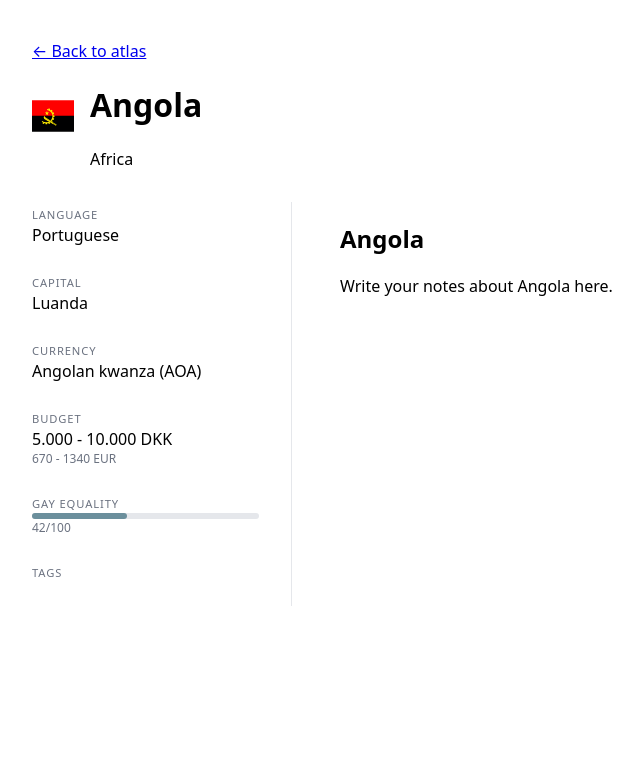
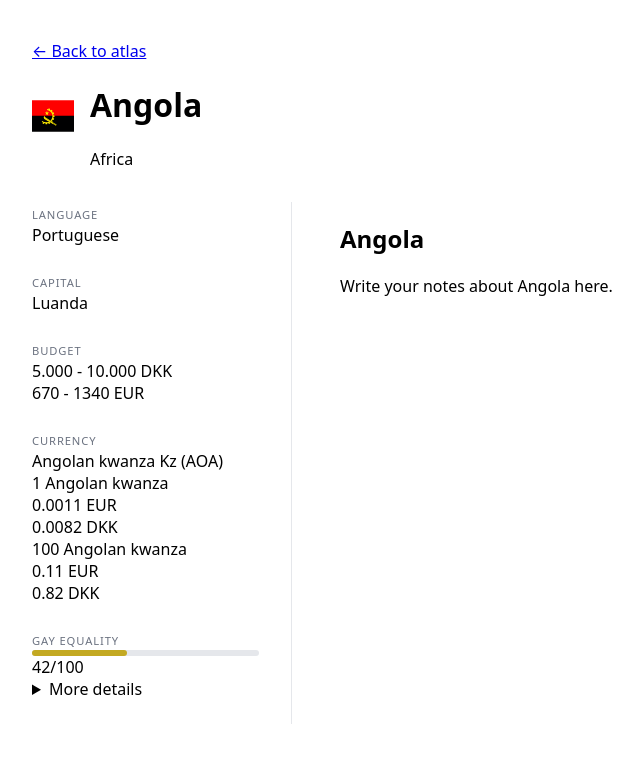
Before and after one commit to Joshua-kea/Travel, a Jekyll site: the page built from _countries/angola.md, in a window 1280 px wide. Shown: the top 763 px of the page, without its empty margins (58-701 px from the left). Built offline with Jekyll 4.4.1, drawn with Linux system fonts in a browser that asks for light colours.

Commit message:
scroll i filter

```diff
--- a/_layouts/country.html
+++ b/_layouts/country.html
@@ -6,79 +6,162 @@
     <meta charset="UTF-8">
     <title>{{ page.name }} – Atlas</title>
     <meta name="viewport" content="width=device-width, initial-scale=1">
+
     <link rel="stylesheet" href="{{ '/assets/css/country.css' | relative_url }}">
 </head>
 <body>
 
 <main class="country-page">
 
-    <a href="{{ '/atlas/' | relative_url }}" class="back-to-atlas">← Back to atlas</a>
+    <!-- BACK TO ATLAS -->
+    <a href="{{ '/atlas/' | relative_url }}" class="back-to-atlas">
+        ← Back to atlas
+    </a>
 
+    <!-- HEADER -->
     <header class="country-header">
+
         {% if page.iso2 %}
-        <img src="{{ '/assets/flags/' | relative_url }}{{ page.iso2 }}.svg" class="country-flag">
+        <img
+                src="{{ '/assets/flags/' | relative_url }}{{ page.iso2 }}.svg"
+                alt="{{ page.name }} flag"
+                class="country-flag">
         {% endif %}
+
         <div>
             <h1>{{ page.name }}</h1>
+            {% if page.continent %}
             <div class="continent">{{ page.continent }}</div>
+            {% endif %}
         </div>
+
     </header>
 
     <div class="country-layout">
 
+        <!-- SIDEBAR -->
         <aside class="country-sidebar">
 
-            {% if page.language %}
-            <div class="fact"><label>Language</label><div>{{ page.language | join: ", " }}</div></div>
+            {% if page.language and page.language.size > 0 %}
+            <div class="fact">
+                <label>Language</label>
+                <div class="value">
+                    {{ page.language | join: ", " }}
+                </div>
+            </div>
             {% endif %}
 
             {% if page.capital %}
-            <div class="fact"><label>Capital</label><div>{{ page.capital }}</div></div>
+            <div class="fact">
+                <label>Capital</label>
+                <div class="value">{{ page.capital }}</div>
+            </div>
+            {% endif %}
+
+            {% if page.budget and (page.budget.dkk or page.budget.eur) %}
+            <div class="fact">
+                <label>Budget</label>
+
+                {% if page.budget.dkk %}
+                <div class="value">{{ page.budget.dkk }} DKK</div>
+                {% endif %}
+
+                {% if page.budget.eur %}
+                <div class="budget-secondary">{{ page.budget.eur }} EUR</div>
+                {% endif %}
+            </div>
             {% endif %}
 
             {% if page.currency %}
             <div class="fact">
                 <label>Currency</label>
-                <div>{{ page.currency.name }} ({{ page.currency.code }})</div>
-            </div>
-            {% endif %}
 
-            {% if page.budget %}
-            <div class="fact">
-                <label>Budget</label>
-                <div>{{ page.budget.dkk }} DKK</div>
-                <div class="muted">{{ page.budget.eur }} EUR</div>
+                {% if page.currency.name %}
+                <div class="value">
+                    {{ page.currency.name }}
+                    {% if page.currency.symbol or page.currency.code %}
+                    <span class="currency-meta">
+                        {% if page.currency.symbol %}{{ page.currency.symbol }}{% endif %}
+                        {% if page.currency.code %} ({{ page.currency.code }}){% endif %}
+                    </span>
+                    {% endif %}
+                </div>
+                {% else %}
+                <div class="value">{{ page.currency }}</div>
+                {% endif %}
+
+                {% if page.currency.rates %}
+                <div class="rates">
+
+                    <div class="rate-block">
+                        <div class="rate-label">1 {{ page.currency.name }}</div>
+                        <div class="rate-values">
+                            <div>{{ page.currency.rates.per_1.eur }} EUR</div>
+                            <div>{{ page.currency.rates.per_1.dkk }} DKK</div>
+                        </div>
+                    </div>
+
+                    <div class="rate-block">
+                        <div class="rate-label">100 {{ page.currency.name }}</div>
+                        <div class="rate-values">
+                            <div>{{ page.currency.rates.per_100.eur }} EUR</div>
+                            <div>{{ page.currency.rates.per_100.dkk }} DKK</div>
+                        </div>
+                    </div>
+
+                </div>
+                {% endif %}
             </div>
             {% endif %}
 
             {% if page.gay_friendliness %}
             <div class="fact">
                 <label>Gay equality</label>
+
                 <div class="gay-bar">
-                    <div class="gay-fill" style="width:{{ page.gay_friendliness }}%"></div>
+                    <div
+                            class="gay-fill"
+                            style="
+                          width: {{ page.gay_friendliness }}%;
+                          background: hsl({{ page.gay_friendliness | times: 1.2 }}, 70%, 45%);
+                        ">
+                    </div>
                 </div>
-                <div class="muted">{{ page.gay_friendliness }}/100</div>
+
+                <div class="gay-score">{{ page.gay_friendliness }}/100</div>
+
+                {% if page.gay_details %}
+                <details class="gay-details">
+                    <summary>More details</summary>
+                    <div class="gay-details-content">
+                        {{ page.gay_details | markdownify }}
+                    </div>
+                </details>
+                {% endif %}
             </div>
             {% endif %}
 
-            {% if page.tags %}
+            {% if page.tags and page.tags.size > 0 %}
             <div class="fact">
                 <label>Tags</label>
-                <div class="tags">
+                <ul class="tags">
                     {% for tag in page.tags %}
-                    <a class="tag" href="{{ '/atlas/' | relative_url }}?tag={{ tag }}">{{ tag | replace:"_"," " }}</a>
+                    <li>{{ tag }}</li>
                     {% endfor %}
-                </div>
+                </ul>
             </div>
             {% endif %}
 
         </aside>
 
+        <!-- MAIN CONTENT -->
         <section class="country-content">
             {{ content }}
         </section>
 
     </div>
+
 </main>
+
 </body>
 </html>
```
